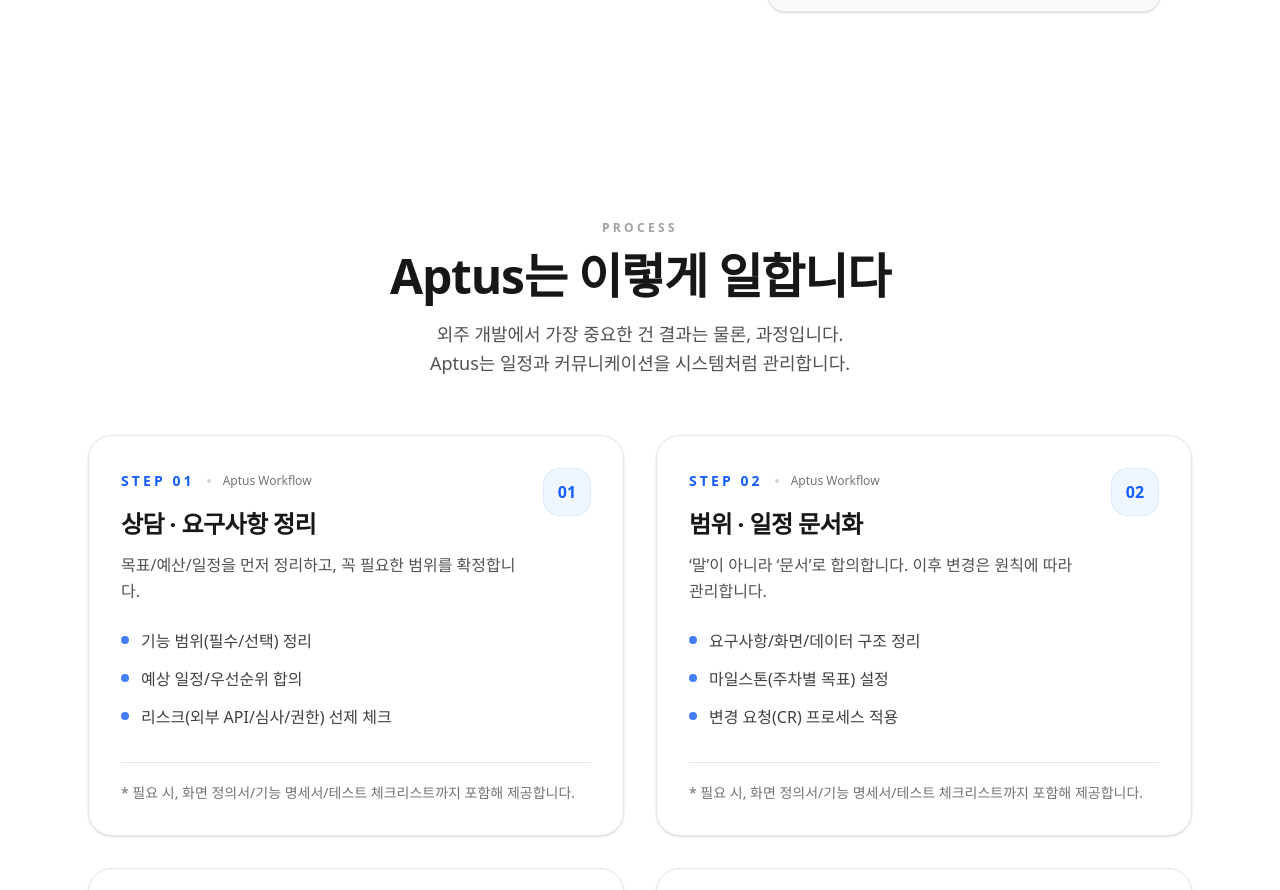
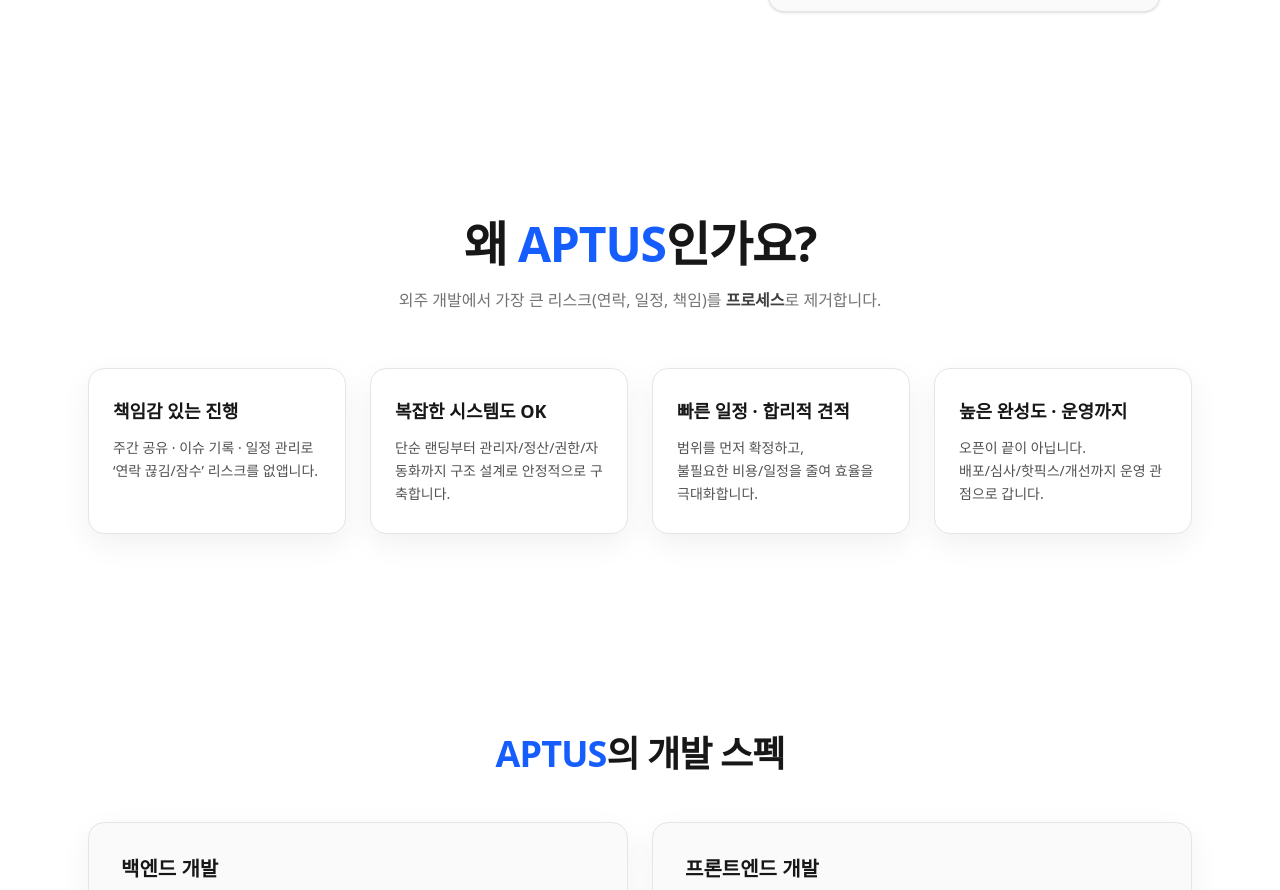
Before and after one commit to hshy1839/aptus-software, a Next.js app: page / in a window 1280 px wide. Shown: the part 1910-2800 px from the top of the page. Built offline with nearby package versions, Linux system fonts and the light colour scheme.

Commit message:
fix : edit sections 3 context

```diff
--- a/src/components/FeaturesSection.tsx
+++ b/src/components/FeaturesSection.tsx
@@ -1,143 +1,129 @@
 // src/components/ProcessSection.tsx
 import Container from "./Container";
-import Button from "./Button";
 
-type Step = {
-  step: string;
+type ReasonCard = {
   title: string;
   desc: string;
-  bullets: string[];
 };
 
-const STEPS: Step[] = [
+type SpecCard = {
+  title: string;
+  desc: string;
+};
+
+const REASONS: ReasonCard[] = [
   {
-    step: "01",
-    title: "상담 · 요구사항 정리",
-    desc: "목표/예산/일정을 먼저 정리하고, 꼭 필요한 범위를 확정합니다.",
-    bullets: [
-      "기능 범위(필수/선택) 정리",
-      "예상 일정/우선순위 합의",
-      "리스크(외부 API/심사/권한) 선제 체크",
-    ],
+    title: "책임감 있는 진행",
+    desc: "주간 공유 · 이슈 기록 · 일정 관리로\n‘연락 끊김/잠수’ 리스크를 없앱니다.",
   },
   {
-    step: "02",
-    title: "범위 · 일정 문서화",
-    desc: "‘말’이 아니라 ‘문서’로 합의합니다. 이후 변경은 원칙에 따라 관리합니다.",
-    bullets: [
-      "요구사항/화면/데이터 구조 정리",
-      "마일스톤(주차별 목표) 설정",
-      "변경 요청(CR) 프로세스 적용",
-    ],
+    title: "복잡한 시스템도 OK",
+    desc: "단순 랜딩부터 관리자/정산/권한/자동화까지 구조 설계로 안정적으로 구축합니다.",
   },
   {
-    step: "03",
-    title: "개발 진행 · 주간 공유",
-    desc: "진행 상황을 감추지 않습니다. 작업 로그와 데모를 주기적으로 공유합니다.",
-    bullets: [
-      "주간 단위 진행 리포트 공유",
-      "데모/테스트 링크 제공",
-      "이슈/의사결정 사항 즉시 기록",
-    ],
+    title: "빠른 일정 · 합리적 견적",
+    desc: "범위를 먼저 확정하고,\n불필요한 비용/일정을 줄여 효율을 극대화합니다.",
   },
   {
-    step: "04",
-    title: "배포 · 운영 · 유지보수",
-    desc: "오픈이 끝이 아닙니다. 운영 안정화까지 함께 책임집니다.",
-    bullets: [
-      "배포/스토어 심사 대응",
-      "모니터링/버그 핫픽스",
-      "운영 개선(추가 기능) 로드맵 제안",
-    ],
+    title: "높은 완성도 · 운영까지",
+    desc: "오픈이 끝이 아닙니다.\n배포/심사/핫픽스/개선까지 운영 관점으로 갑니다.",
   },
 ];
 
+const SPECS: SpecCard[] = [
+  {
+    title: "백엔드 개발",
+    desc: "Node.js(Express), NestJS, MongoDB/Mongoose, MySQL\nAuth(JWT/Cookie), Admin API, 결제/정산/권한 등" ,
+  },
+  {
+    title: "프론트엔드 개발",
+    desc: "Next.js, React, TypeScript, Tailwind CSS\n관리자 대시보드/테이블/필터/모달/차트 등",
+  },
+  {
+    title: "모바일 앱 개발",
+    desc: "Flutter (Android/iOS), Firebase(FCM/Auth)\n스토어 배포/심사 대응, WebView 패키징 등",
+  },
+  {
+    title: "외부 API · 인프라",
+    desc: "Kakao(지도/로그인), PG 연동, OpenAI API, 알림\nAWS/Render/Vercel 배포, 환경변수/로그/모니터링 등",
+  },
+];
+
+function BrText({ text }: { text: string }) {
+  return (
+    <>
+      {text.split("\n").map((line, i) => (
+        <span key={i} className="block">
+          {line}
+        </span>
+      ))}
+    </>
+  );
+}
+
 export default function ProcessSection() {
   return (
-    <section className="relative py-24 bg-white">
-      {/* subtle background */}
+    <section className="relative bg-white py-24">
+      {/* 배경 톤 (이미지처럼 보이게) */}
       <div className="absolute inset-0 -z-10 bg-gradient-to-b from-white via-neutral-50 to-white" />
+      <div className="absolute inset-0 -z-10 opacity-[0.04] [background-image:radial-gradient(#000_1px,transparent_1px)] [background-size:22px_22px]" />
 
       <Container>
-        {/* header */}
+        {/* ─────────────────────────────────────────────
+            TOP: WHY APTUS
+           ───────────────────────────────────────────── */}
         <div className="text-center">
-          <p className="text-xs font-semibold tracking-[0.28em] text-neutral-400">
-            PROCESS
-          </p>
-          <h2 className="mt-4 text-3xl md:text-5xl font-bold tracking-tight text-neutral-900">
-            Aptus는 이렇게 일합니다
+          <h2 className="text-3xl md:text-5xl font-extrabold tracking-tight text-neutral-900">
+            왜 <span className="text-blue-600">APTUS</span>인가요?
           </h2>
-          <p className="mt-5 max-w-2xl mx-auto text-base md:text-lg leading-relaxed text-neutral-600">
-            외주 개발에서 가장 중요한 건 결과는 물론, 과정입니다.
-            <br className="hidden md:block" />
-            Aptus는 일정과 커뮤니케이션을 시스템처럼 관리합니다.
+          <p className="mt-5 text-sm md:text-base text-neutral-500">
+            외주 개발에서 가장 큰 리스크(연락, 일정, 책임)를{" "}
+            <span className="font-semibold text-neutral-700">프로세스</span>로 제거합니다.
           </p>
         </div>
 
-        {/* steps */}
-        <div className="mt-14 grid grid-cols-1 lg:grid-cols-2 gap-8">
-          {STEPS.map((s) => (
+        {/* 4 cards */}
+        <div className="mt-14 grid grid-cols-1 sm:grid-cols-2 lg:grid-cols-4 gap-6">
+          {REASONS.map((c, idx) => (
             <div
-              key={s.step}
-              className="group rounded-3xl border border-neutral-200 bg-white p-8 shadow-sm hover:shadow-md transition"
+              key={idx}
+              className="rounded-2xl border border-neutral-200 bg-white px-6 py-7 shadow-[0_10px_30px_rgba(15,23,42,0.06)] hover:shadow-[0_18px_46px_rgba(15,23,42,0.10)] transition"
             >
-              <div className="flex items-start justify-between gap-6">
-                <div>
-                  <div className="inline-flex items-center gap-3">
-                    <span className="text-sm font-semibold tracking-[0.22em] text-blue-600">
-                      STEP {s.step}
-                    </span>
-                    <span className="h-1 w-1 rounded-full bg-neutral-300" />
-                    <span className="text-xs font-medium text-neutral-500">
-                      Aptus Workflow
-                    </span>
-                  </div>
-
-                  <h3 className="mt-4 text-xl md:text-2xl font-bold text-neutral-900 tracking-tight">
-                    {s.title}
-                  </h3>
-
-                  <p className="mt-3 text-neutral-600 leading-relaxed">
-                    {s.desc}
-                  </p>
-                </div>
-
-                {/* subtle badge */}
-                <div className="hidden md:flex shrink-0">
-                  <div className="h-12 w-12 rounded-2xl bg-blue-50 border border-blue-100 flex items-center justify-center text-blue-600 font-bold">
-                    {s.step}
-                  </div>
-                </div>
+              <div className="text-lg font-bold text-neutral-900">{c.title}</div>
+              <div className="mt-3 text-sm leading-relaxed text-neutral-600 whitespace-pre-line">
+                <BrText text={c.desc} />
               </div>
-
-              {/* bullets */}
-              <ul className="mt-6 space-y-3">
-                {s.bullets.map((b, idx) => (
-                  <li key={idx} className="flex gap-3 text-neutral-700">
-                    <span className="mt-2 h-2 w-2 rounded-full bg-blue-600/80 shrink-0" />
-                    <span className="leading-relaxed">{b}</span>
-                  </li>
-                ))}
-              </ul>
-
-              {/* hover underline */}
-              <div className="mt-8 h-px bg-neutral-200 group-hover:bg-neutral-300 transition" />
-
-              {/* footer line */}
-              <p className="mt-5 text-sm text-neutral-500">
-                * 필요 시, 화면 정의서/기능 명세서/테스트 체크리스트까지 포함해 제공합니다.
-              </p>
             </div>
           ))}
         </div>
 
-        {/* CTA */}
-        <div className="mt-16 flex flex-col md:flex-row items-center justify-center gap-4">
-          <Button href="/contact">프로젝트 상담하기</Button>
-          <Button href="/portfolio" variant="secondary">
-            포트폴리오 보기
-          </Button>
+        {/* ─────────────────────────────────────────────
+            MID: APTUS SPEC
+           ───────────────────────────────────────────── */}
+        <div className="mt-50 text-center">
+          <h3 className="text-2xl md:text-4xl font-extrabold tracking-tight text-neutral-900">
+            <span className="text-blue-600">APTUS</span>의 개발 스펙
+          </h3>
         </div>
+
+        {/* 2x2 spec cards (bigger, image-like blocks) */}
+        <div className="mt-12 grid grid-cols-1 md:grid-cols-2 gap-6">
+          {SPECS.map((c, idx) => (
+            <div
+              key={idx}
+              className="rounded-2xl border border-neutral-200 bg-neutral-50 px-8 py-8 shadow-[0_10px_30px_rgba(15,23,42,0.06)]"
+            >
+              <div className="text-lg md:text-xl font-extrabold text-neutral-900">
+                {c.title}
+              </div>
+              <div className="mt-3 text-sm md:text-base leading-relaxed text-neutral-600 whitespace-pre-line">
+                <BrText text={c.desc} />
+              </div>
+            </div>
+          ))}
+        </div>
+
+
       </Container>
     </section>
   );
--- a/src/components/Hero.tsx
+++ b/src/components/Hero.tsx
@@ -12,12 +12,12 @@
         {/* 텍스트 영역 */}
         <div className="text-center">
           <h1 className="text-7xl md:text-7xl font-bold tracking-tight leading-tight">
-           외주 개발, <br className="hidden md:block" />
+           IT 외주 개발, <br className="hidden md:block" />
             왜 항상 힘들기만 할까요?
           </h1>
 
           <p className="mt-20 text-xl text-gray-600 max-w-3xl mx-auto">
-            책임감 없는 개발사, 잠수 타는 프리랜서 때문에 속 타셨나요?<br/> 앱터스는 투명한 과정 공유와 철저한 기한 준수로 비즈니스 파트너의 성공만 생각합니다.
+            책임감 없는 개발사, 높은 견적가, 잠수 타는 프리랜서 때문에 속 타셨나요?<br/> 앱터스는 투명한 과정 공유와 철저한 기한 준수로 비즈니스 파트너의 성공만 생각합니다.
           </p>
 
           <div className="mt-30 flex justify-center gap-4 ">
--- a/src/components/sections/PricingSection.tsx
+++ b/src/components/sections/PricingSection.tsx
@@ -1,140 +1,82 @@
-// src/components/sections/PricingSection.tsx
+// src/components/sections/UseCaseSection.tsx
 import Container from "../Container";
-import Button from "../Button";
 import Reveal from "../ui/Reveal";
 
-type Plan = {
-  name: string;
-  price: string;
-  period: string;
-  tagline: string;
-  features: string[];
-  cta: { text: string; href: string; variant?: "primary" | "secondary" };
-  highlight?: boolean;
+type UseCase = {
+  text: string;
 };
 
-const plans: Plan[] = [
-  {
-    name: "Starter",
-    price: "Free",
-    period: "",
-    tagline: "For trying the workflow",
-    features: ["1 workspace", "Basic client list", "Simple project tracking", "Email support"],
-    cta: { text: "Get started", href: "/signup", variant: "secondary" },
-  },
-  {
-    name: "Pro",
-    price: "$19",
-    period: "/mo",
-    tagline: "For serious freelancers",
-    features: [
-      "Unlimited clients & projects",
-      "Invoices + payment status",
-      "Analytics dashboard",
-      "Export & reports",
-      "Priority support",
-    ],
-    cta: { text: "Start Pro", href: "/signup", variant: "primary" },
-    highlight: true,
-  },
-  {
-    name: "Team",
-    price: "$49",
-    period: "/mo",
-    tagline: "For small studios",
-    features: [
-      "Up to 5 seats",
-      "Roles & permissions",
-      "Shared pipeline",
-      "Team analytics",
-      "SLA support",
-    ],
-    cta: { text: "Contact sales", href: "/contact", variant: "secondary" },
-  },
+const useCases: UseCase[] = [
+  { text: "빠르게 MVP를 만들어 시장 반응을 확인해야 할 때" },
+  { text: "복잡한 로직이 필요하지만, 비용 때문에 개발이 망설여질 때" },
+  { text: "내부 개발 리소스가 부족해 일정이 계속 밀리고 있을 때" },
+  { text: "디자인은 준비됐고, 이제 개발 파트너만 필요할 때" },
+  { text: "AI/GPT API 연동 등 외부 API 기반 기능 구현이 필요할 때" },
+  { text: "오픈 이후까지 안정적으로 함께 갈 개발 파트너가 필요할 때" },
 ];
 
-function Check() {
+export default function UseCaseSection() {
   return (
-    <span className="mt-[2px] inline-flex h-5 w-5 items-center justify-center rounded-full bg-black/5">
-      <span className="h-2 w-2 rounded-full bg-black/50" />
-    </span>
-  );
-}
+    <section className="relative overflow-hidden py-24">
+      {/* Theme: warm premium (not the old slate/blue) */}
+      <div className="absolute inset-0 -z-10">
+        {/* base */}
+        <div className="absolute inset-0 bg-gradient-to-b from-[#FBFAF7] via-[#F6F4EE] to-[#FBFAF7]" />
 
-export default function PricingSection() {
-  return (
-    <section className="py-24">
+        {/* soft “ink” vignette */}
+        <div className="absolute inset-0 bg-[radial-gradient(circle_at_center,rgba(0,0,0,0)_0%,rgba(15,23,42,0.05)_55%,rgba(15,23,42,0.09)_100%)]" />
+
+        {/* subtle grain */}
+        <div className="absolute inset-0 opacity-[0.035] [background-image:radial-gradient(#000_1px,transparent_1px)] [background-size:26px_26px]" />
+
+        {/* warm highlight blobs */}
+        <div className="absolute -top-56 left-1/2 h-[620px] w-[620px] -translate-x-1/2 rounded-full bg-amber-400/12 blur-[140px]" />
+        <div className="absolute -bottom-72 -right-56 h-[620px] w-[620px] rounded-full bg-emerald-400/10 blur-[160px]" />
+      </div>
+
       <Container>
-        {/* 타이틀 블록: 먼저 등장 */}
+        {/* Header */}
         <Reveal>
           <div className="text-center">
-            <p className="text-xs font-semibold tracking-[0.25em] text-black/40">PRICING</p>
-            <h2 className="mt-3 text-3xl md:text-4xl font-bold tracking-tight">
-              Simple plans that scale
+            <p className="text-xs font-semibold tracking-[0.28em] text-black/35">
+              USE CASE
+            </p>
+
+            <h2 className="mt-4 text-3xl md:text-5xl font-extrabold tracking-tight text-[#0B1220]">
+              이런 경우 <span className="text-blue-600">Aptus</span>가 필요합니다
             </h2>
-            <p className="mt-4 text-base md:text-lg text-black/60 max-w-2xl mx-auto">
-              Start free, upgrade when you’re ready. No hidden fees, cancel anytime.
+
+            <p className="mt-5 text-sm md:text-base text-black/55">
+              “외주가 필요한 순간”을 딱 6가지로 정리했습니다.
             </p>
           </div>
         </Reveal>
 
-        {/* 카드 그리드 */}
-        <div className="mt-12 grid grid-cols-1 md:grid-cols-3 gap-6">
-          {plans.map((p, idx) => (
-            <Reveal key={p.name} delay={idx * 0.08} y={28}>
+        {/* Pills (image-like) */}
+        <div className="mt-14 grid grid-cols-1 sm:grid-cols-2 gap-5 max-w-5xl mx-auto">
+          {useCases.map((u, idx) => (
+            <Reveal key={u.text} delay={idx * 0.06} y={16}>
               <div
                 className={[
-                  "rounded-[32px] border border-black/10 bg-white p-7 md:p-8",
-                  "shadow-[0_25px_80px_rgba(15,23,42,0.10)]",
-                  "transition will-change-transform",
-                  p.highlight ? "relative md:-mt-2 md:mb-2 ring-1 ring-black/10" : "",
+                  "rounded-full px-7 py-5 text-center",
+                  "border border-black/10",
+                  "bg-white/60 backdrop-blur-md",
+                  "shadow-[0_18px_45px_rgba(15,23,42,0.10)]",
+                  "text-[15px] md:text-base font-semibold",
+                  "text-[#111827]",
+                  "transition-transform duration-300 hover:-translate-y-0.5",
                 ].join(" ")}
               >
-                {p.highlight ? (
-                  <div className="absolute -top-3 left-1/2 -translate-x-1/2">
-                    <span className="rounded-full bg-black px-3 py-1 text-xs font-semibold text-white">
-                      Most popular
-                    </span>
-                  </div>
-                ) : null}
-
-                <div className="flex items-start justify-between">
-                  <div>
-                    <h3 className="text-lg font-bold">{p.name}</h3>
-                    <p className="mt-1 text-sm text-black/55">{p.tagline}</p>
-                  </div>
-                </div>
-
-                <div className="mt-6 flex items-baseline gap-2">
-                  <span className="text-4xl font-extrabold tracking-tight">{p.price}</span>
-                  {p.period ? <span className="text-sm text-black/45">{p.period}</span> : null}
-                </div>
-
-                <div className="mt-6">
-                  <Button href={p.cta.href} variant={p.cta.variant ?? "primary"}>
-                    {p.cta.text}
-                  </Button>
-                </div>
-
-                <div className="mt-7 space-y-3">
-                  {p.features.map((f) => (
-                    <div key={f} className="flex gap-3 text-sm text-black/65">
-                      <Check />
-                      <span>{f}</span>
-                    </div>
-                  ))}
-                </div>
-
-                {p.highlight ? (
-                  <div className="mt-7 rounded-2xl bg-black/5 p-4 text-xs text-black/60">
-                    <div className="font-semibold text-black/70">Pro tip</div>
-                    <div className="mt-1">Most users break even with 1–2 paid invoices.</div>
-                  </div>
-                ) : null}
+                {u.text}
               </div>
             </Reveal>
           ))}
         </div>
+
+        {/* small note */}
+        <p className="mt-10 text-center text-xs text-black/40">
+          * Aptus는 “빠른 실행 + 합리적 비용 + 책임 있는 운영”을 기준으로 일합니다.
+        </p>
       </Container>
     </section>
   );
```
